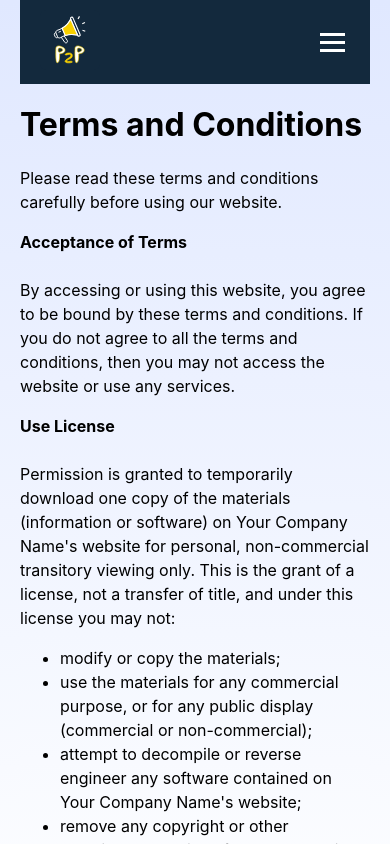
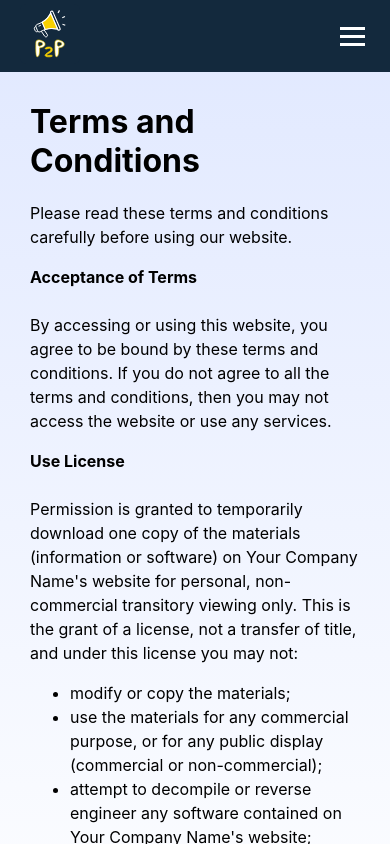
Before and after one commit to bridgelock/p2pAlerts-web, a Next.js app: page /terms-and-conditions in a window 390 px wide. Shown: the top 844 px of the page. Built offline with nearby package versions, Linux system fonts and the light colour scheme.

Commit message:
some stylings added

```diff
--- a/pages/privacy-policy.js
+++ b/pages/privacy-policy.js
@@ -1,5 +1,6 @@
 import Head from "next/head";
 import Navbar from "../components/Navbar";
+import contentStyles from "../styles/Content.module.css";
 
 const PrivacyPolicy = () => {
   return (
@@ -12,7 +13,7 @@ const PrivacyPolicy = () => {
         />
       </Head>
       <Navbar />
-      <div className="privacy-policy-content">
+      <div className={contentStyles.content}>
         <h1>Privacy Policy</h1>
         <p>
           We, as P2P Alerts team, take your privacy seriously. This Privacy
--- a/pages/terms-and-conditions.js
+++ b/pages/terms-and-conditions.js
@@ -1,5 +1,6 @@
 import Head from "next/head";
 import Navbar from "../components/Navbar";
+import contentStyles from "../styles/Content.module.css";
 
 const TermsAndConditions = () => {
   return (
@@ -13,7 +14,7 @@ const TermsAndConditions = () => {
       </Head>
       <Navbar />
       <div>
-        <div className="terms-and-conditions-content">
+        <div className={contentStyles.content}>
           <h1>Terms and Conditions</h1>
           <p>
             Please read these terms and conditions carefully before using our
--- /dev/null
+++ b/styles/Content.module.css
@@ -0,0 +1,3 @@
+  .content {
+    margin: 30px;
+  }
--- a/styles/global.css
+++ b/styles/global.css
@@ -31,6 +31,6 @@ p, li {
 @media screen and (max-width: 768px) {
   html,
   body {
-    margin: 0 10px;
+    margin: 0;
   }
 }
--- a/styles/navbar.module.css
+++ b/styles/navbar.module.css
@@ -65,6 +65,10 @@
 }
 
 @media screen and (max-width: 768px) {
+  .navbar {
+    padding: 4px 20px;
+  }
+
   .menuIcon {
     display: block; /* Show the menu icon on smaller screens */
   }
@@ -73,7 +77,7 @@
     display: none; /* Hide the navigation links by default on smaller screens */
     flex-direction: column;
     position: absolute;
-    top: 82px; /* Adjust according to your navbar height */
+    top: 71px; /* Adjust according to your navbar height */
     right: 0;
     background-color: #179afe; /* Dark blue background color */
     width: 100%;
```
Also changed, not shown: pages/index.js (+16 -13 lines).
